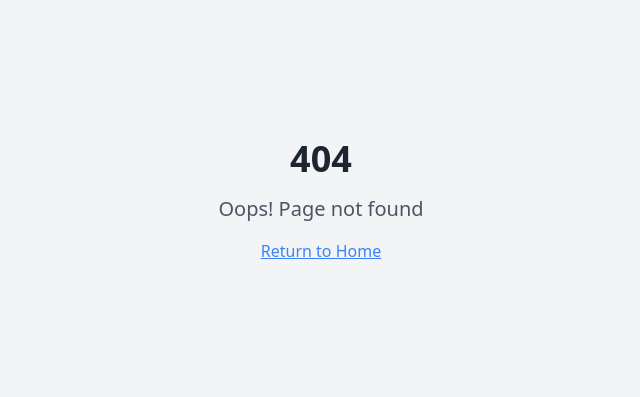
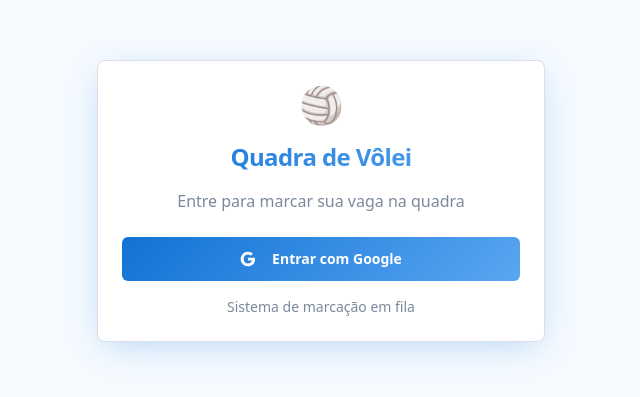
Before and after one commit to haackjogos-ops/jogos, a React (Vite) app: page /auth in a window 1280 px wide. Before the commit this address had no page. Shown: the part 199-596 px from the top of the page, without its empty margins (319-959 px from the left). Built offline with nearby package versions, Linux system fonts and the light colour scheme.

Commit message:
Add Login Screen
Implement the login screen for the volleyball court booking application. Users will be able to log in using their Google accounts via OAuth.

```diff
--- a/src/App.tsx
+++ b/src/App.tsx
@@ -3,24 +3,34 @@ import { Toaster as Sonner } from "@/components/ui/sonner";
 import { TooltipProvider } from "@/components/ui/tooltip";
 import { QueryClient, QueryClientProvider } from "@tanstack/react-query";
 import { BrowserRouter, Routes, Route } from "react-router-dom";
+import { AuthProvider } from "@/contexts/AuthContext";
+import ProtectedRoute from "@/components/ProtectedRoute";
 import Index from "./pages/Index";
+import Auth from "./pages/Auth";
 import NotFound from "./pages/NotFound";
 
 const queryClient = new QueryClient();
 
 const App = () => (
   <QueryClientProvider client={queryClient}>
+    <AuthProvider>
       <TooltipProvider>
         <Toaster />
         <Sonner />
         <BrowserRouter>
           <Routes>
-          <Route path="/" element={<Index />} />
+            <Route path="/auth" element={<Auth />} />
+            <Route path="/" element={
+              <ProtectedRoute>
+                <Index />
+              </ProtectedRoute>
+            } />
             {/* ADD ALL CUSTOM ROUTES ABOVE THE CATCH-ALL "*" ROUTE */}
             <Route path="*" element={<NotFound />} />
           </Routes>
         </BrowserRouter>
       </TooltipProvider>
+    </AuthProvider>
   </QueryClientProvider>
 );
 
--- /dev/null
+++ b/src/components/ProtectedRoute.tsx
@@ -0,0 +1,26 @@
+import { useAuth } from '@/contexts/AuthContext';
+import { Navigate } from 'react-router-dom';
+
+interface ProtectedRouteProps {
+  children: React.ReactNode;
+}
+
+const ProtectedRoute = ({ children }: ProtectedRouteProps) => {
+  const { user, loading } = useAuth();
+
+  if (loading) {
+    return (
+      <div className="min-h-screen bg-background flex items-center justify-center">
+        <div className="animate-spin rounded-full h-8 w-8 border-b-2 border-primary"></div>
+      </div>
+    );
+  }
+
+  if (!user) {
+    return <Navigate to="/auth" replace />;
+  }
+
+  return <>{children}</>;
+};
+
+export default ProtectedRoute;
--- a/src/components/VolleyballQueue.tsx
+++ b/src/components/VolleyballQueue.tsx
@@ -5,6 +5,7 @@ import { Badge } from '@/components/ui/badge';
 import { Input } from '@/components/ui/input';
 import { Clock, Users, UserPlus, Timer, Plus } from 'lucide-react';
 import { useToast } from '@/hooks/use-toast';
+import { useAuth } from '@/contexts/AuthContext';
 import { supabase } from '@/integrations/supabase/client';
 
 interface Player {
@@ -27,11 +28,11 @@ const VolleyballQueue = () => {
   const [currentTurnIndex, setCurrentTurnIndex] = useState(0);
   const [timeRemaining, setTimeRemaining] = useState(60);
   const [userQueue, setUserQueue] = useState<QueueUser[]>([]);
-  const [currentUser, setCurrentUser] = useState(null);
   const [secondName, setSecondName] = useState('');
   const [showSecondNameInput, setShowSecondNameInput] = useState(false);
   const [hasMarkedSelf, setHasMarkedSelf] = useState(false);
   const { toast } = useToast();
+  const { user, signOut } = useAuth();
 
   // Load users from Supabase
   useEffect(() => {
@@ -52,13 +53,7 @@ const VolleyballQueue = () => {
       }
     };
 
-    const getCurrentUser = async () => {
-      const { data: { user } } = await supabase.auth.getUser();
-      setCurrentUser(user);
-    };
-
     loadUsers();
-    getCurrentUser();
   }, []);
 
   // Timer effect
@@ -81,7 +76,7 @@ const VolleyballQueue = () => {
   }, [timeRemaining, currentTurnIndex, userQueue.length, toast]);
 
   const isMyTurn = () => {
-    return userQueue[currentTurnIndex]?.id === currentUser?.id;
+    return userQueue[currentTurnIndex]?.id === user?.id;
   };
 
   const canMarkName = () => {
@@ -179,9 +174,14 @@ const VolleyballQueue = () => {
     <div className="min-h-screen bg-background p-4 space-y-6">
       {/* Header */}
       <div className="text-center space-y-2">
-        <h1 className="text-3xl font-bold bg-gradient-primary bg-clip-text text-transparent">
-          🏐 Quadra de Vôlei
-        </h1>
+        <div className="flex items-center justify-between">
+          <h1 className="text-3xl font-bold bg-gradient-primary bg-clip-text text-transparent">
+            🏐 Quadra de Vôlei
+          </h1>
+          <Button onClick={signOut} variant="outline" size="sm">
+            Sair
+          </Button>
+        </div>
         <p className="text-muted-foreground">Sistema de marcação em fila</p>
       </div>
 
@@ -363,9 +363,9 @@ const VolleyballQueue = () => {
         </CardHeader>
         <CardContent>
           <div className="space-y-2">
-            {userQueue.map((user, index) => (
+            {userQueue.map((queueUser, index) => (
               <div
-                key={user.id}
+                key={queueUser.id}
                 className={`flex items-center justify-between p-3 rounded-lg ${
                   index === currentTurnIndex
                     ? 'bg-primary/10 border-l-4 border-primary'
@@ -381,8 +381,8 @@ const VolleyballQueue = () => {
                   >
                     {index + 1}
                   </Badge>
-                  <span className={`font-medium ${user.id === currentUser?.id ? 'text-primary' : ''}`}>
-                    {user.name} {user.id === currentUser?.id && '(Você)'}
+                  <span className={`font-medium ${queueUser.id === user?.id ? 'text-primary' : ''}`}>
+                    {queueUser.name} {queueUser.id === user?.id && '(Você)'}
                   </span>
                 </div>
                 {index === currentTurnIndex && (
--- /dev/null
+++ b/src/contexts/AuthContext.tsx
@@ -0,0 +1,83 @@
+import { createContext, useContext, useEffect, useState } from 'react';
+import { User, Session } from '@supabase/supabase-js';
+import { supabase } from '@/integrations/supabase/client';
+
+interface AuthContextType {
+  user: User | null;
+  session: Session | null;
+  loading: boolean;
+  signInWithGoogle: () => Promise<void>;
+  signOut: () => Promise<void>;
+}
+
+const AuthContext = createContext<AuthContextType | undefined>(undefined);
+
+export const useAuth = () => {
+  const context = useContext(AuthContext);
+  if (context === undefined) {
+    throw new Error('useAuth must be used within an AuthProvider');
+  }
+  return context;
+};
+
+export const AuthProvider = ({ children }: { children: React.ReactNode }) => {
+  const [user, setUser] = useState<User | null>(null);
+  const [session, setSession] = useState<Session | null>(null);
+  const [loading, setLoading] = useState(true);
+
+  useEffect(() => {
+    // Set up auth state listener
+    const { data: { subscription } } = supabase.auth.onAuthStateChange(
+      (event, session) => {
+        setSession(session);
+        setUser(session?.user ?? null);
+        setLoading(false);
+      }
+    );
+
+    // Check for existing session
+    supabase.auth.getSession().then(({ data: { session } }) => {
+      setSession(session);
+      setUser(session?.user ?? null);
+      setLoading(false);
+    });
+
+    return () => subscription.unsubscribe();
+  }, []);
+
+  const signInWithGoogle = async () => {
+    const redirectUrl = `${window.location.origin}/`;
+
+    const { error } = await supabase.auth.signInWithOAuth({
+      provider: 'google',
+      options: {
+        redirectTo: redirectUrl
+      }
+    });
+
+    if (error) {
+      console.error('Erro no login:', error);
+    }
+  };
+
+  const signOut = async () => {
+    const { error } = await supabase.auth.signOut();
+    if (error) {
+      console.error('Erro no logout:', error);
+    }
+  };
+
+  const value = {
+    user,
+    session,
+    loading,
+    signInWithGoogle,
+    signOut,
+  };
+
+  return (
+    <AuthContext.Provider value={value}>
+      {children}
+    </AuthContext.Provider>
+  );
+};
--- /dev/null
+++ b/src/pages/Auth.tsx
@@ -0,0 +1,66 @@
+import { useEffect } from 'react';
+import { useNavigate } from 'react-router-dom';
+import { Button } from '@/components/ui/button';
+import { Card, CardContent, CardHeader, CardTitle } from '@/components/ui/card';
+import { useAuth } from '@/contexts/AuthContext';
+
+const Auth = () => {
+  const { user, signInWithGoogle } = useAuth();
+  const navigate = useNavigate();
+
+  useEffect(() => {
+    if (user) {
+      navigate('/');
+    }
+  }, [user, navigate]);
+
+  return (
+    <div className="min-h-screen bg-background flex items-center justify-center p-4">
+      <Card className="w-full max-w-md shadow-sport">
+        <CardHeader className="text-center space-y-4">
+          <div className="text-4xl">🏐</div>
+          <CardTitle className="text-2xl bg-gradient-primary bg-clip-text text-transparent">
+            Quadra de Vôlei
+          </CardTitle>
+          <p className="text-muted-foreground">
+            Entre para marcar sua vaga na quadra
+          </p>
+        </CardHeader>
+        <CardContent className="space-y-4">
+          <Button
+            onClick={signInWithGoogle}
+            variant="sport"
+            size="lg"
+            className="w-full"
+          >
+            <svg className="w-5 h-5 mr-2" viewBox="0 0 24 24">
+              <path
+                fill="currentColor"
+                d="M22.56 12.25c0-.78-.07-1.53-.2-2.25H12v4.26h5.92c-.26 1.37-1.04 2.53-2.21 3.31v2.77h3.57c2.08-1.92 3.28-4.74 3.28-8.09z"
+              />
+              <path
+                fill="currentColor"
+                d="M12 23c2.97 0 5.46-.98 7.28-2.66l-3.57-2.77c-.98.66-2.23 1.06-3.71 1.06-2.86 0-5.29-1.93-6.16-4.53H2.18v2.84C3.99 20.53 7.7 23 12 23z"
+              />
+              <path
+                fill="currentColor"
+                d="M5.84 14.09c-.22-.66-.35-1.36-.35-2.09s.13-1.43.35-2.09V7.07H2.18C1.43 8.55 1 10.22 1 12s.43 3.45 1.18 4.93l2.85-2.22.81-.62z"
+              />
+              <path
+                fill="currentColor"
+                d="M12 5.38c1.62 0 3.06.56 4.21 1.64l3.15-3.15C17.45 2.09 14.97 1 12 1 7.7 1 3.99 3.47 2.18 7.07l3.66 2.84c.87-2.6 3.3-4.53 6.16-4.53z"
+              />
+            </svg>
+            Entrar com Google
+          </Button>
+
+          <div className="text-center text-sm text-muted-foreground">
+            Sistema de marcação em fila
+          </div>
+        </CardContent>
+      </Card>
+    </div>
+  );
+};
+
+export default Auth;
```
Lines whose indentation alone changed are shown as unchanged.
